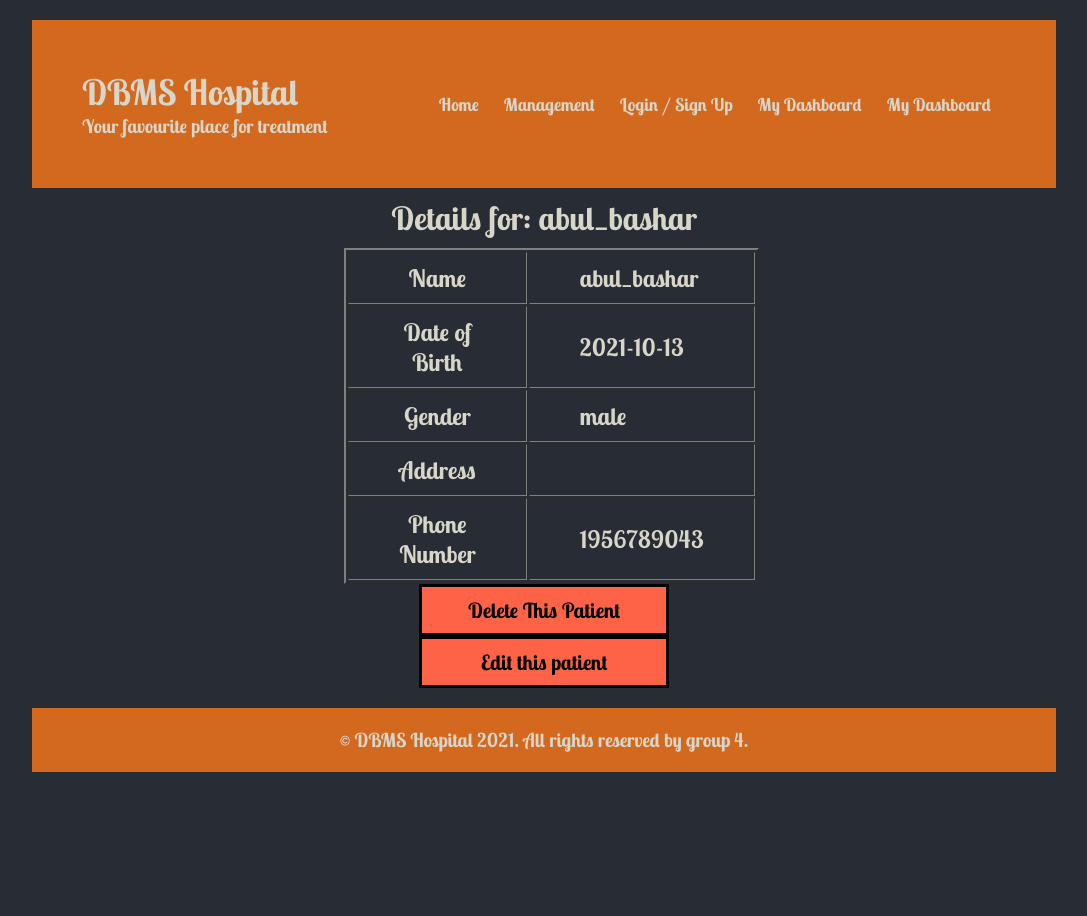
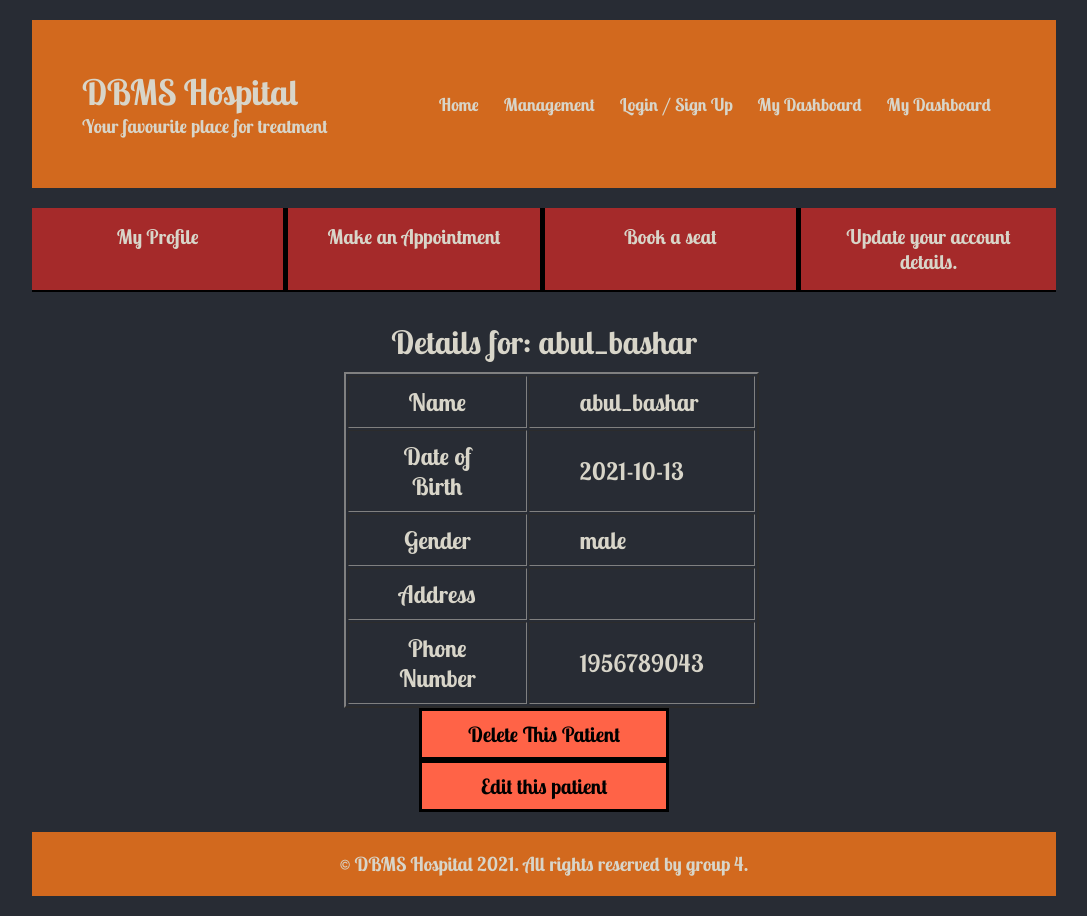
Before and after one commit to muzahidul190/hospital_management_project, a PHP site: page /patient.php in a window 1280 px wide. Shown: the whole page, without its empty margins (96-1183 px from the left). Before the commit the page ends 772 px from the top, so only its background shows below. Run offline with PHP 8.4, Linux system fonts and the light colour scheme; data comes from the database, SQL or seed files in the repository.

Commit message:
all nav works

```diff
--- a/ajax.js
+++ b/ajax.js
@@ -182,6 +182,7 @@
     $("#mark_done").click(function(){
         console.log($("#mark_done"));
         let app_id = $("#mark_done").parent().parent().children().first().children('a').data('appid');
+
         $.ajax({
             url : "action.php",
             method : "POST",
--- a/assets/js/script.js
+++ b/assets/js/script.js
@@ -79,7 +79,21 @@
 
     }
 
-    let patient_view = document.querySelector('.patient_view');
+    let patient_view = document.querySelector('#patient_view');
+    if(window.location.href.search('patient_dashbord.php#update_account') != -1){
+        let update_account = document.getElementById('update_account');
+        hide_all_forms_except(update_account)
+    }
+
+    else if(window.location.href.search('patient_dashbord.php#book_seat') != -1){
+        let update_account = document.getElementById('book_seat');
+        hide_all_forms_except(update_account)
+    }
+    else if(window.location.href.search('patient_dashbord.php#appointment') != -1){
+        let update_account = document.getElementById('appointment');
+        hide_all_forms_except(update_account)
+    }
+
     if(patient_view != null){
         let patient_view_nav = document.querySelectorAll('.secondary_nav>ul>li>a');
         patient_view_nav.forEach(element=>{
@@ -88,14 +102,23 @@
             element_text = element_text.slice(1,element_text.length);
             element.addEventListener('click', ()=>{
                 if(element_text == 'appointment'){
+                    if(window.location.href.search('patient.php#appointment'!= -1)){
+                        window.location.href = 'patient_dashbord.php#appointment';
+                    }
                     let appointment = document.getElementById('appointment');
                     hide_all_forms_except(appointment)
                 }
                 else if(element_text == 'book_seat'){
+                    if(window.location.href.search('patient.php#book_seat'!= -1)){
+                        window.location.href = 'patient_dashbord.php#book_seat';
+                    }
                     let book_seat = document.getElementById('book_seat');
                     hide_all_forms_except(book_seat)
                 }
                 else if(element_text == 'update_account'){
+                    if(window.location.href.search('patient.php#update_account'!= -1)){
+                        window.location.href = 'patient_dashbord.php#update_account';
+                    }
                     let update_account = document.getElementById('update_account');
                     hide_all_forms_except(update_account)
                 }
@@ -121,7 +144,7 @@
                     hide_all_forms_except(patient_list);
                 }
                 else if(element_text == 'update_details'){
-                    if(url.search('doctor_dashboard.php#update_details') == -1){
+                    if(url.search('doctor_dashboard.php#update_details')== -1){
                         window.location.href = 'doctor_dashboard.php#update_details';
                     }
 
--- a/patient.php
+++ b/patient.php
@@ -69,7 +69,28 @@
     </div>
 
     <main>
-        <div class="conten_wrapper">
+    <div class="content_wrapper">
+        <div class="wrapper">
+            <div id="patient_view">
+                <nav class="secondary_nav">
+                    <ul>
+                        <li>
+                            <a href="patient.php">My Profile</a>
+                        </li>
+                        <li>
+                            <a href="#appointment">Make an Appointment</a>
+                        </li>
+                        <li><a href="#book_seat">
+                            Book a seat
+                        </a></li>
+                        <li><a href="#update_account">
+                            Update your account details.
+                        </a></li>
+                    </ul>
+                </nav>
+            </div>
+        </div>
+        <div class="content_wrapper">
             <div class="wrapper">
             <div class="patient_details">
                 <h2 style="text-align:center; padding:10px;display:block; font-size:2em;"><span class="patient"><?php echo $name;?></span>
```
